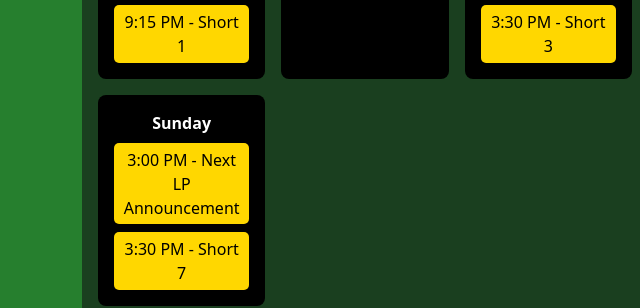
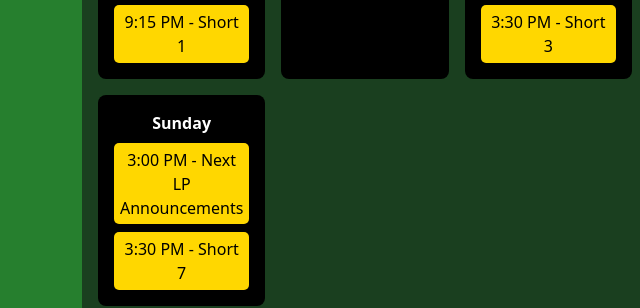
Before and after one commit to dallensmith93/blindswordsmanwebsite, a website: page index.html in a window 1280 px wide. Shown: the part 1500-1808 px from the top of the page, 0-640 px from the left. Drawn offline with nearby package versions, Linux system fonts and the light colour scheme.

Commit message:
final commit for now

```diff
--- a/index.html
+++ b/index.html
@@ -264,7 +264,7 @@
                 </div>
                 <div class="calendar-day">
                     <strong>Sunday</strong>
-                    <div class="event">3:00 PM - Next LP Announcement</div>
+                    <div class="event">3:00 PM - Next LP Announcements</div>
                     <div class="event">3:30 PM - Short 7</div>
                 </div>
             </div>
```
